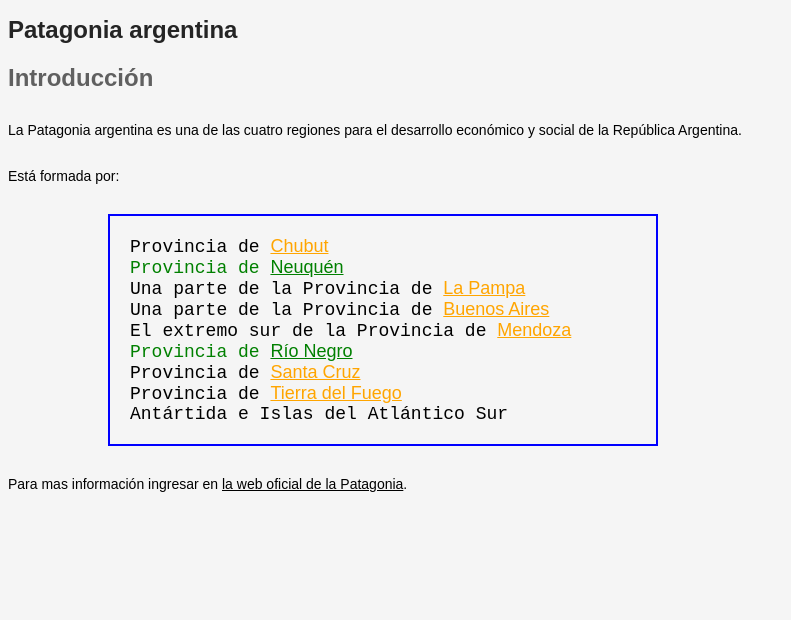
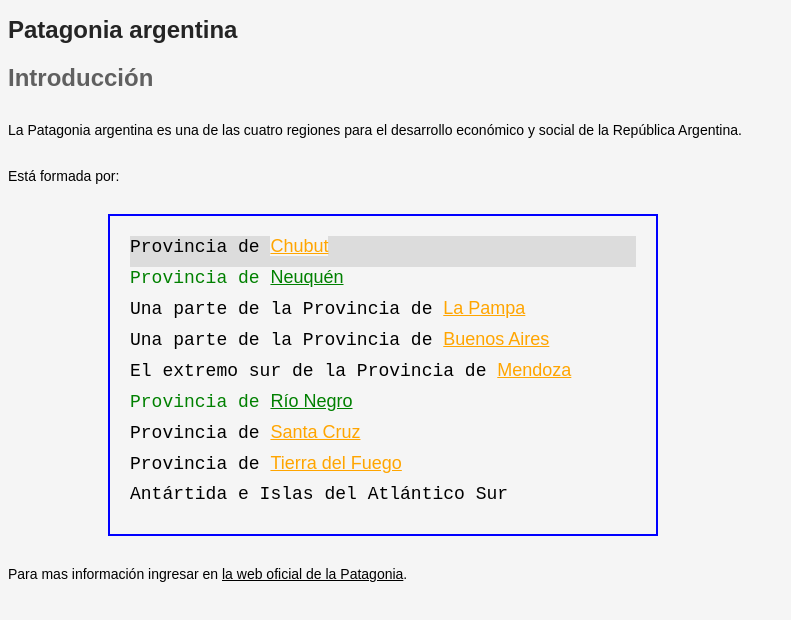
Before and after one commit to jul1anero/utn-labcomII-practices, a plain HTML site: page U03P01/index.html in a window 1280 px wide. In both pictures the pointer is over the item 382 px from the left and 246 px from the top of the page. Shown: the whole page, without its empty margins (0-791 px from the left). Drawn offline with Linux system fonts and the light colour scheme.

Commit message:
14 al 15

```diff
--- a/U03P01/css/index.css
+++ b/U03P01/css/index.css
@@ -21,6 +21,8 @@ li {
     font-family: monospace;
     font-size: 18px;
     list-style-type: none;
+    padding-bottom: 10px;
+
 }
 a {
     color: black;
@@ -38,8 +40,13 @@ ul{
     border-width: 2px;
     border-color: blue;
     width: 40%;
+
 }
 
 .colorV{
     color: green;
 }
+
+li:hover{
+    background-color: rgba(0, 0, 0, 0.1);
+}
```
